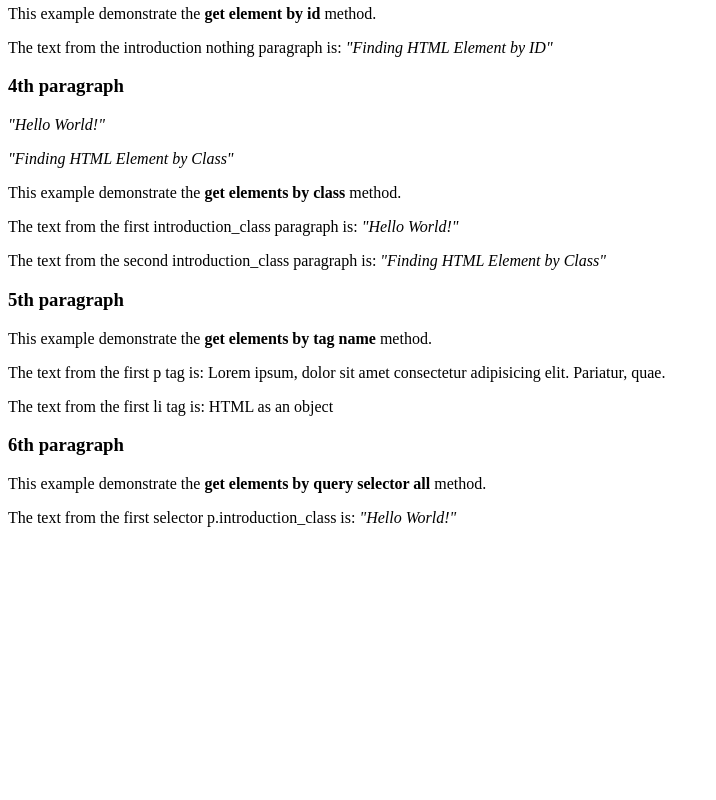
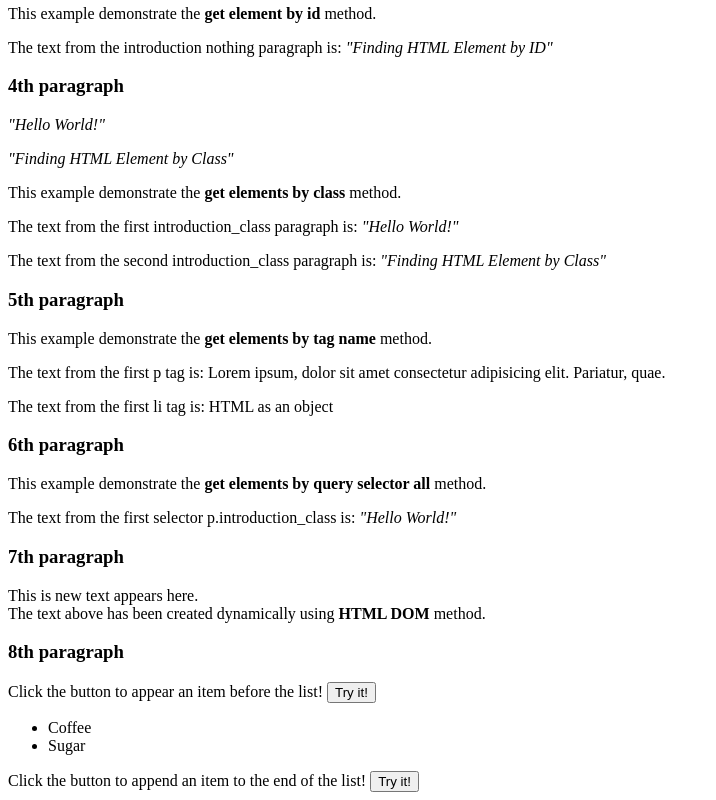
Before and after one commit to nantunggaputra/JavaScript, a plain HTML site: page Frontend_JavaScript_by_MySkill/index.html in a window 1280 px wide. Shown: the part 409-1209 px from the top of the page, without its empty margins (0-716 px from the left). Before the commit the page ends 952 px from the top, so only its background shows below. Drawn offline with Linux system fonts and the light colour scheme.

Commit message:
Create .js .html

```diff
--- /dev/null
+++ b/Frontend_JavaScript_by_MySkill/Document Object Model: Part 2.js
@@ -0,0 +1,48 @@
+// HTML DOM
+// selector elements
+// document.createElement(element) // is used to create an element in HTML
+// document.removeChild(element) // is used to remove an element in HTML
+// document.appendChild(element) // is used to add an element in HTML
+// document.replaceChild(new, old) // is used to replace an element in HTML
+// document.write(text) // is used to write into the HTML output stream
+
+// example
+// make function to body
+document.body.onload = addElement;
+function addElement() {
+	// create a new div element
+	const newDiv = document.createElement("div");
+	// give it some content
+	const newContent = document.createTextNode("This is new text appears here.");
+	// add the text node to newly created div
+	newDiv.appendChild(newContent);
+	// add the newly created element and its content using insertBefore / no nested
+	const currentDiv = document.getElementById("container");
+	document.body.insertBefore(newDiv, currentDiv);
+}
+
+// example
+// make function to body
+function addTitle() {
+	// create a new div element
+	let newDivTitle = document.createElement("div");
+	// give it some content
+	let textTitle = document.createTextNode("How to make a coffee :");
+	// add the text node to newly created div
+	newDivTitle.appendChild(textTitle);
+	// add the newly created element and its content using insertBefore / no nested
+	currentUl = document.getElementById("makecoffee");
+	document.body.insertBefore(newDivTitle, currentUl);
+}
+// make function to body
+function addWater() {
+	// create a new li element
+	let liWater = document.createElement("li");
+	// give it some content
+	let textWater = document.createTextNode("Water");
+	// add the text node to newly created li
+	liWater.appendChild(textWater);
+	// add the newly created element and its content using appendChild / nested
+	currentUl = document.getElementById("makecoffee");
+	currentUl.appendChild(liWater);
+}
--- a/Frontend_JavaScript_by_MySkill/index.html
+++ b/Frontend_JavaScript_by_MySkill/index.html
@@ -42,6 +42,20 @@
 		<h3>6th paragraph</h3>
 		<p>This example demonstrate the <b>get elements by query selector all</b> method.</p>
 		<p id="demonstration_selector_p_introduction_class"></p>
+
+		<h3>7th paragraph</h3>
+		<div id="container">The text above has been created dynamically using <b>HTML DOM</b> method.</div>
+
+		<h3>8th paragraph</h3>
+		<p style="display: inline">Click the button to appear an item before the list!</p>
+		<button onclick="addTitle()">Try it!</button>
+		<ul id="makecoffee">
+			<li>Coffee</li>
+			<li>Sugar</li>
+		</ul>
+		<p style="display: inline">Click the button to append an item to the end of the list!</p>
+		<button onclick="addWater()">Try it!</button>
 		<script src="Document Object Model: Part 1.js"></script>
+		<script src="Document Object Model: Part 2.js"></script>
 	</body>
 </html>
```
